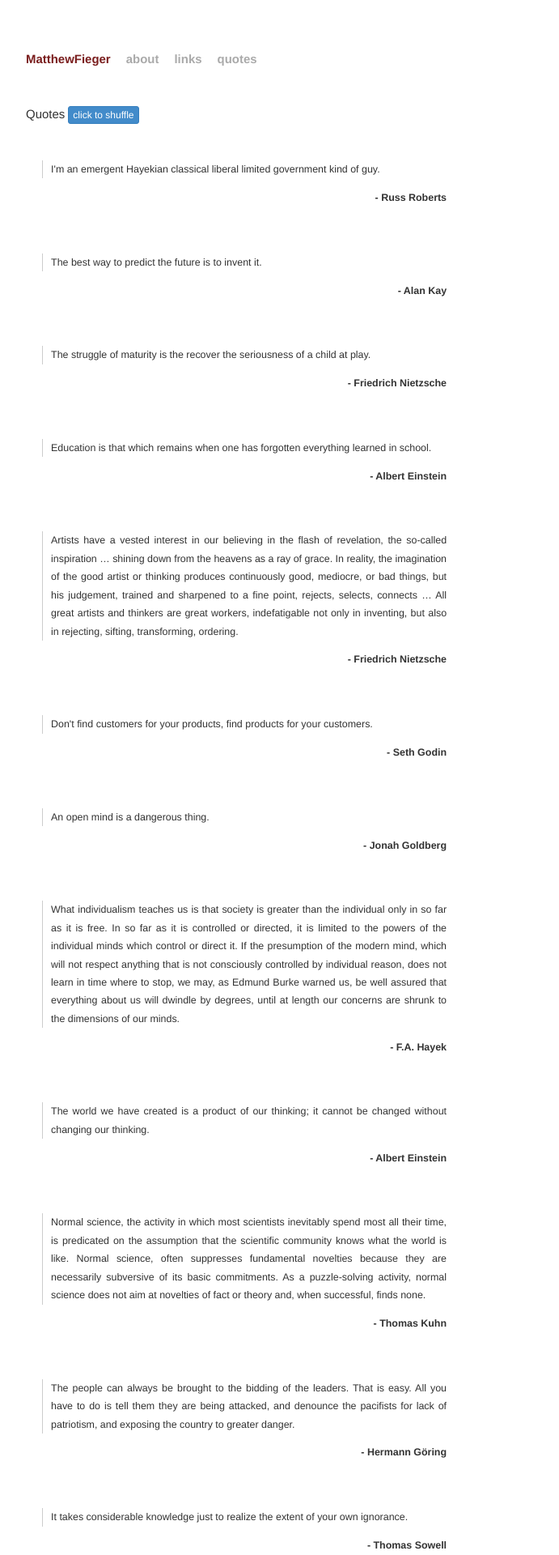
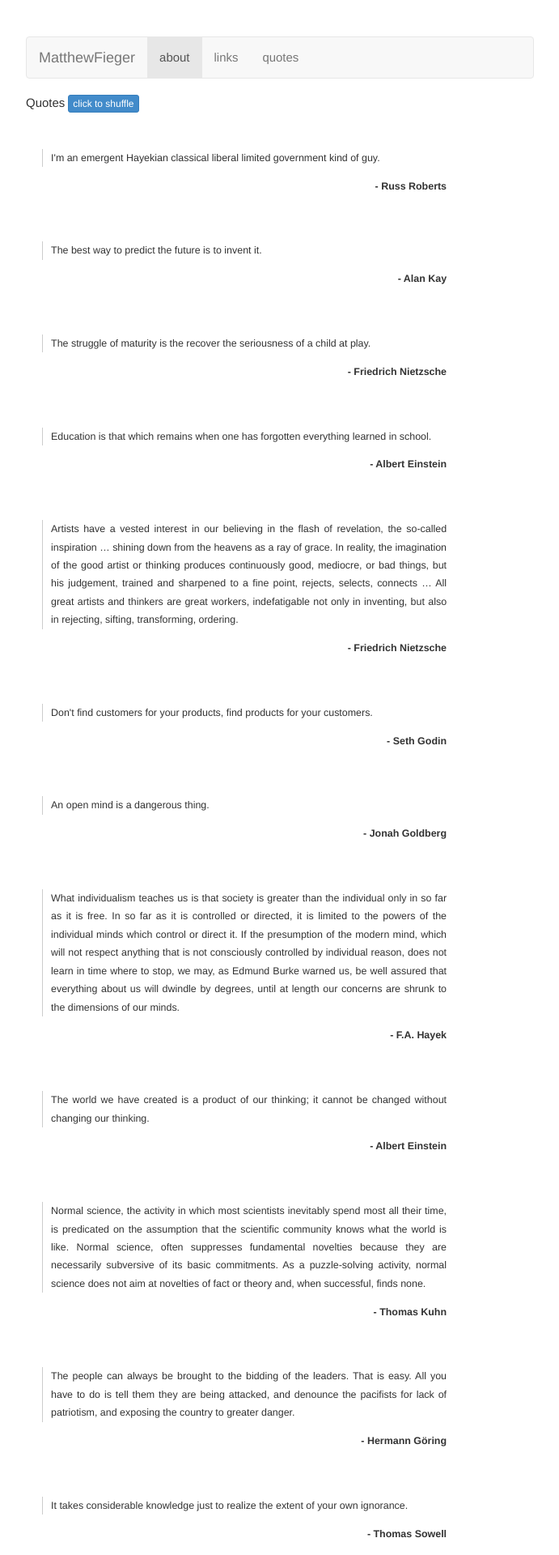
Before and after one commit to matthewfieger/matthewfieger.github.io, a Jekyll site: the page built from quotes.html, in a window 1280 px wide. Shown: the top 1920 px of the page at 81% size, without its empty margins (294-985 px from the left). Built offline with Jekyll 4.4.1, drawn with Linux system fonts in a browser that asks for light colours; Markdown is read by kramdown in place of the engine named in the settings.

Commit message:
bootstrap navbar

```diff
--- a/_includes/header.html
+++ b/_includes/header.html
@@ -1,6 +1,20 @@
-<div class="header">
-  <h1 class="title"><a href="{{ site.url }}/">{{ site.name }}</a></h1>
-  <a class="extra" href="{{ site.url }}/about.html">about</a>
-  <a class="extra" href="{{ site.url }}/links.html">links</a>
-  <a class="extra" href="{{ site.url }}/quotes.html">quotes</a>
+<div class="navbar navbar-default" role="navigation">
+  <div class="container-fluid">
+    <div class="navbar-header">
+      <button type="button" class="navbar-toggle" data-toggle="collapse" data-target=".navbar-collapse">
+        <span class="sr-only">Toggle navigation</span>
+        <span class="icon-bar"></span>
+        <span class="icon-bar"></span>
+        <span class="icon-bar"></span>
+      </button>
+      <a class="navbar-brand" href="{{ site.url }}">{{ site.name }}</a>
+    </div>
+    <div class="navbar-collapse collapse">
+      <ul class="nav navbar-nav">
+        <li class="active"><a href="{{ site.url }}/about.html">about</a></li>
+        <li><a href="{{ site.url }}/links.html">links</a></li>
+        <li><a href="{{ site.url }}/quotes.html">quotes</a></li>
+      </ul>
+    </div><!--/.nav-collapse -->
+  </div><!--/.container-fluid -->
 </div>
--- a/_layouts/default.html
+++ b/_layouts/default.html
@@ -3,7 +3,7 @@
   {% include head.html %}
     <body>
 
-        <div class="site">
+        <div class="site containter">
 
           {% include header.html %}
 
```
Also changed, not shown: _posts/2014-02-08-brustein-on-bitcoin.markdown (added, +11 -0 lines), _posts/2014-02-09-epstein-on-taxes.markdown (added, +13 -0 lines), 1 other file.
